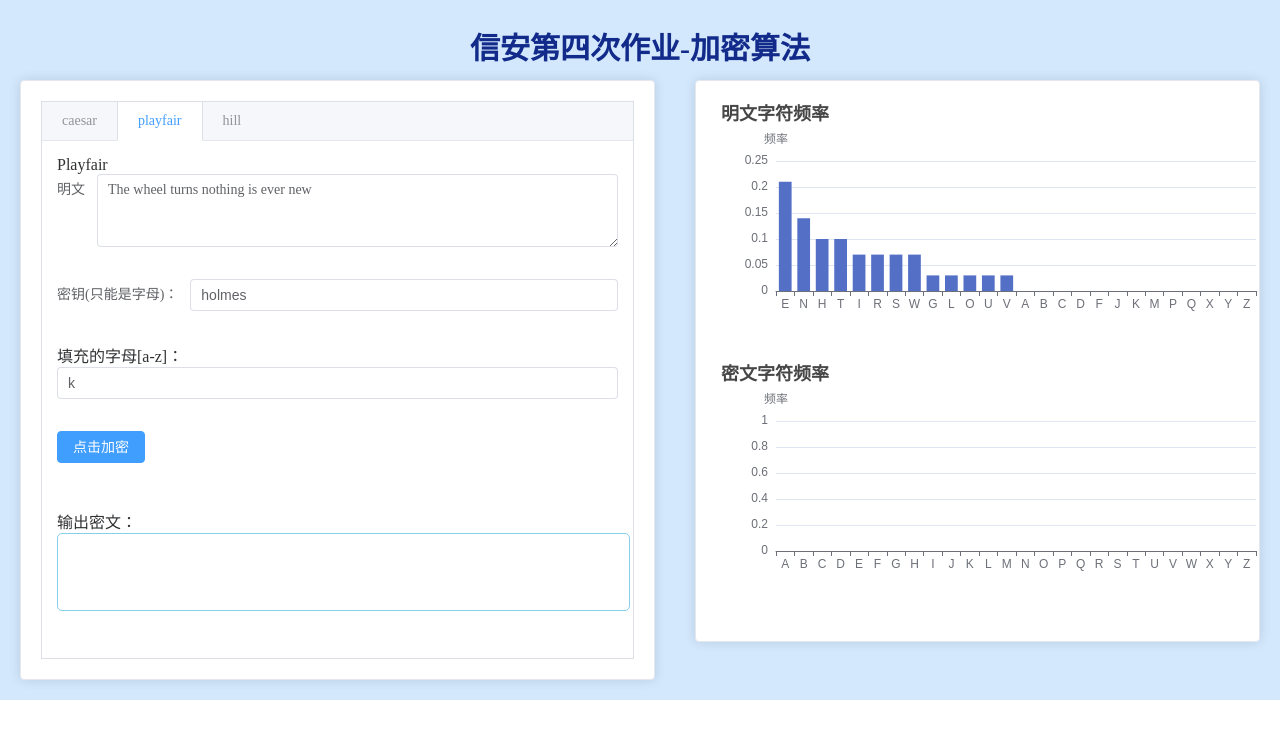
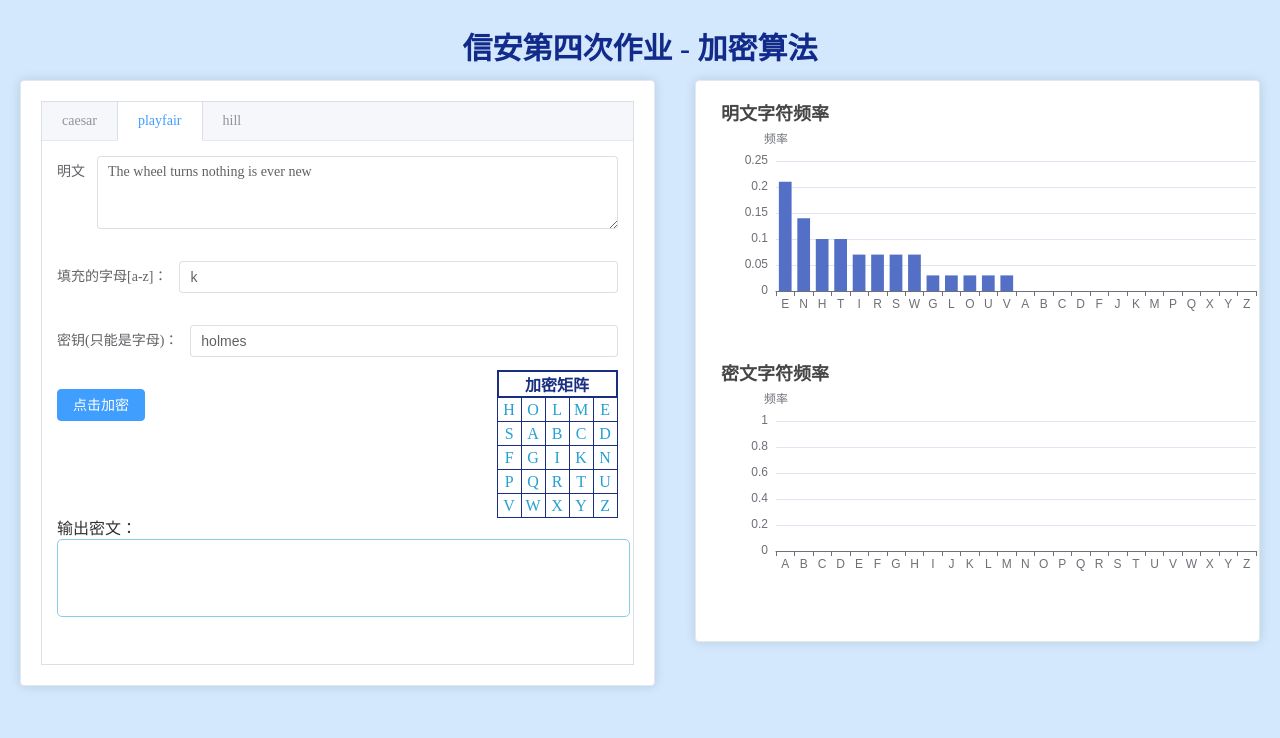
Before and after one commit to Mayonnaise-Sann/infosec_task, a Vue app in the folder encryption-algorithms/: page / in a window 1280 px wide. Both pictures are taken after a click on the tab "playfair". Shown: the top 738 px of the page. Built offline with nearby package versions, Linux system fonts and the light colour scheme.

Commit message:
添加展示加密矩阵
在playfair算法界面，响应密钥的变化展示加密矩阵

```diff
--- a/encryption-algorithms/src/IndexPage.vue
+++ b/encryption-algorithms/src/IndexPage.vue
@@ -3,7 +3,7 @@
    <div class="common-layout">
         <el-container>
           <el-header>
-            <h1>信安第四次作业-加密算法</h1>
+            <h1>信安第四次作业 - 加密算法</h1>
           </el-header>
           <el-container>
             <el-container style="width: 760px">
@@ -94,6 +94,7 @@ const handleClick = () => {
       }
     .container {
       width: 100%;
+      height: 100vh;
       margin: 0 auto;
       background-color: rgba(203, 228, 253, 0.838);
     }
--- a/encryption-algorithms/src/components/Caesar.vue
+++ b/encryption-algorithms/src/components/Caesar.vue
@@ -1,6 +1,7 @@
 <template>
     Caesar
     <inputform @encrypt="encrypt">
+       <template v-slot:key-input>
         <el-form-item class="inputArea" label="密钥（移动位数 0~25）：">
             <el-input
                 v-model="key"
@@ -9,6 +10,7 @@
                 clearable
              />
         </el-form-item>
+       </template>
     </inputform>
 </template>
 
--- a/encryption-algorithms/src/components/Hill.vue
+++ b/encryption-algorithms/src/components/Hill.vue
@@ -1,6 +1,9 @@
 <template>
-    Hill
     <inputform @encrypt="encrypt">
+       <template v-slot:key-input>
+            <el-form-item class="inputArea" label="填充的字母[a-z]：">
+              <el-input v-model="fillChar" placeholder="请输入填充字母[a-z]" clearable />
+            </el-form-item>
             <el-form-item class="inputArea" label="密钥：">
                 <el-input v-model="key" placeholder="请输入密钥，3*3的数字矩阵，数字用逗号隔开"
                 @input="key = key.replace(/[^0-9\,\，]/g,'').replace(/[\，]/g,',')"
@@ -10,9 +13,7 @@
             <el-form-item>
                 <el-button type="primary" id="randomKey" @click="getRandomKey">生成随机密钥</el-button>
             </el-form-item>
-    <el-form-item class="inputArea" label="填充的字母[a-z]：">
-        <el-input v-model="fillChar" placeholder="请输入填充字母[a-z]" clearable />
-    </el-form-item>
+    </template>
     </inputform>
 </template>
 
--- a/encryption-algorithms/src/components/Playfair.vue
+++ b/encryption-algorithms/src/components/Playfair.vue
@@ -1,6 +1,14 @@
 <template>
-    Playfair
-    <inputform @encrypt="encrypt">
+    <inputform @encrypt="encrypt" >
+        <template v-slot:key-input>
+            <el-form-item class="inputArea" label="填充的字母[a-z]：">
+                <el-input
+                v-model="fillChar"
+                placeholder="请输入填充字母[a-z]"
+                maxlength="1"
+                @input="fillChar = fillChar.replace(/[^\a-\z]/g,'')"
+                clearable />
+            </el-form-item>
             <el-form-item class="inputArea" label="密钥(只能是字母)：">
                 <el-input
                 v-model="key"
@@ -9,16 +17,22 @@
                 clearable
                 />
             </el-form-item>
-    <div class="inputArea">
-        <span>填充的字母[a-z]：</span>
-        <el-input
-        v-model="fillChar"
-        placeholder="请输入填充字母[a-z]"
-        maxlength="1"
-        @input="fillChar = fillChar.replace(/[^\a-\z]/g,'')"
-        clearable />
+        </template>
+        <!-- 加密矩阵  -->
+        <template v-slot:matrix>
+            <div class="matrix-container">
+                 <div class="matrix">
+                    <p class="encryption-matrix-title">加密矩阵</p>
+                    <div class="encryption-matrix">
+                        <span v-for="cell in matrix" :key="cell" class="encryption-matrix-cell">
+                            {{cell}}
+                        </span>
                     </div>
+                 </div>
+            </div>
+        </template>
     </inputform>
+
 </template>
 
 <script setup>
@@ -33,7 +47,7 @@ const key = ref('holmes');
 const fillChar = ref('k');
 
 const keyStr = computed(() => {
-        return key.value.toUpperCase();
+        return key.value.toUpperCase().replace(/J/g,'I');
     })
 // Playfair加密算法
 
@@ -43,7 +57,9 @@ const createMatrix = (key) => {
     let Arr2 = ['A', 'B', 'C', 'D', 'E', 'F', 'G', 'H', 'I', 'K', 'L', 'M', 'N', 'O', 'P', 'Q', 'R', 'S', 'T', 'U', 'V', 'W', 'X', 'Y', 'Z'];
     return Array.from(new Set(Arr1.concat(Arr2)))
 }
-
+const matrix = computed(() => {
+    return createMatrix(keyStr.value)
+});
 
 // 2. 预处理明文
 const formatPlaintext = (str) => {
@@ -57,7 +73,7 @@ const formatPlaintext = (str) => {
         }
     }
     const newStr = arrStr.join('');
-    // console.log(newStr)
+
     return newStr;    //  返回处理过的明文
 }
 
@@ -66,15 +82,6 @@ const formatPlaintext = (str) => {
 const usePlayfair = (str, key) => {
     const formatText = formatPlaintext(str);
     const matrix = createMatrix(key);
-    let s =[];
-
-    for (let i = 0; i < matrix.length; i++){
-        s.push(matrix[i]);
-        if ((i + 1) % 5 == 0) {
-            console.log(s);
-            s = [];
-        }
-    }
 
     const ciphertextArr = new Array;
     const arrStr = formatText.split("");
@@ -82,8 +89,8 @@ const usePlayfair = (str, key) => {
     const lenLetterMatrix = matrix.length; // 加密矩阵长度
 
 
-    let x = '';
-    let y = '';
+    let x = 0;
+    let y = 0;
     for (let i = 0; i < lenPlain; i += 2) {
 
         for (let j = 0; j < lenLetterMatrix; j++){
@@ -94,7 +101,7 @@ const usePlayfair = (str, key) => {
                 y = j;
             }
         }
-        if (x+1 != '' && y != '') {
+        if ((x+1 !== 0 && y !== 0 )||( x !== 0 && y+1 !== 0)) { //存在当仅x或者y的索引值为0，即第一个元素的情况，允许通过
             // 行
             let row1 = Number.parseInt( x / 5); // 取整
             let row2 =Number.parseInt( y / 5);
@@ -138,3 +145,42 @@ const encrypt = (str) => {
 }
 
 </script>
+
+<style>
+.matrix-container {
+    display: flex;
+    flex-direction: row-reverse;
+    margin-bottom: 48px;
+}
+.matrix {
+    position: absolute;
+    bottom: 28%;
+}
+.encryption-matrix-title{
+    width: 117px;
+    margin: 0;
+    color:  rgb(25, 46, 129);
+    text-align: center;
+    font-weight: 800;
+    border: 2px solid rgb(25, 46, 129);
+}
+.encryption-matrix{
+    width: 120px;
+    height: 120px;
+    display: flex;
+    flex-wrap: wrap;
+    justify-content: space-around;
+    border-left: 1px solid rgb(25, 46, 129);
+}
+.encryption-matrix-cell {
+    display: inline-block;
+    width: 23px;
+    height: 23px;
+    text-align: center;
+    line-height: 23px;
+    color: rgb(36, 160, 209);
+    border-right: 1px solid rgb(25, 46, 129);
+    border-bottom: 1px solid rgb(25, 46, 129);
+
+}
+</style>
```
Also changed, not shown: encryption-algorithms/src/components/Echarts.vue (+0 -52 lines), encryption-algorithms/src/components/Inputform.vue (+4 -3 lines). Lines whose indentation alone changed are shown as unchanged.
